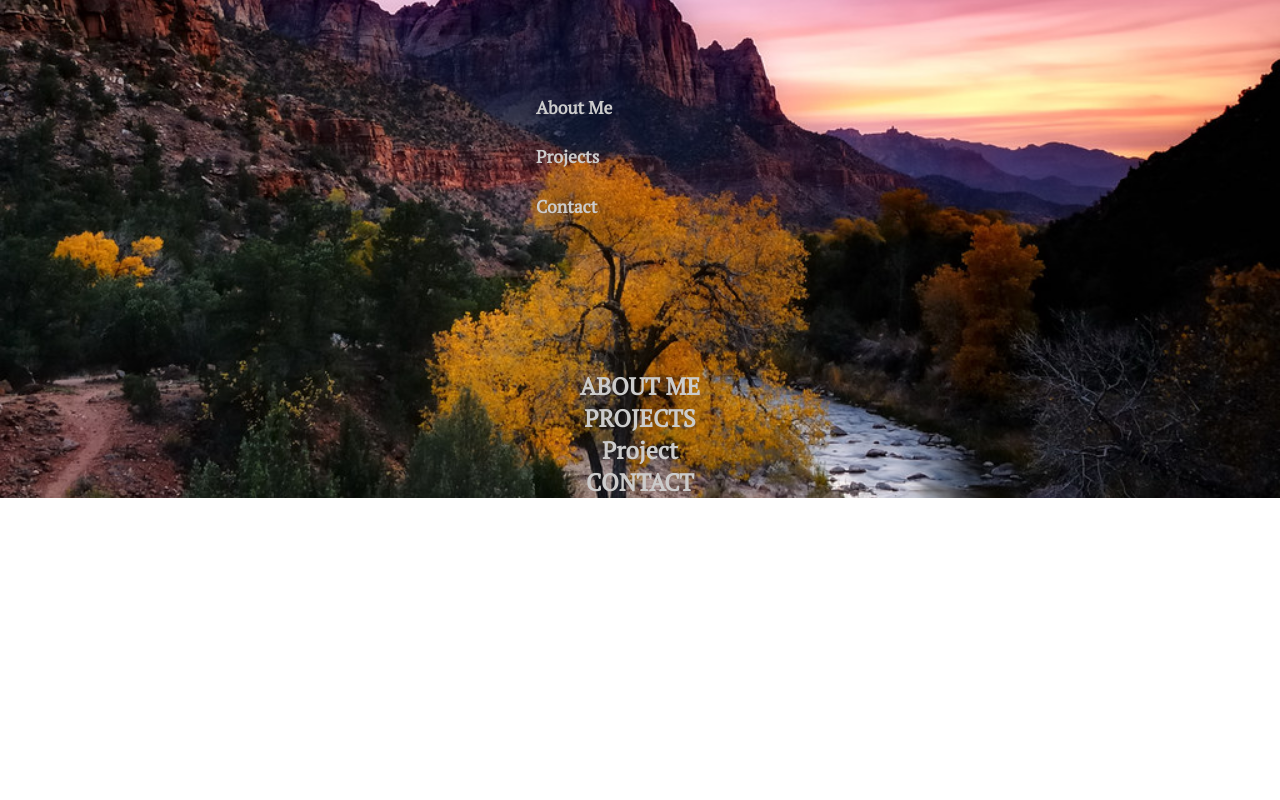
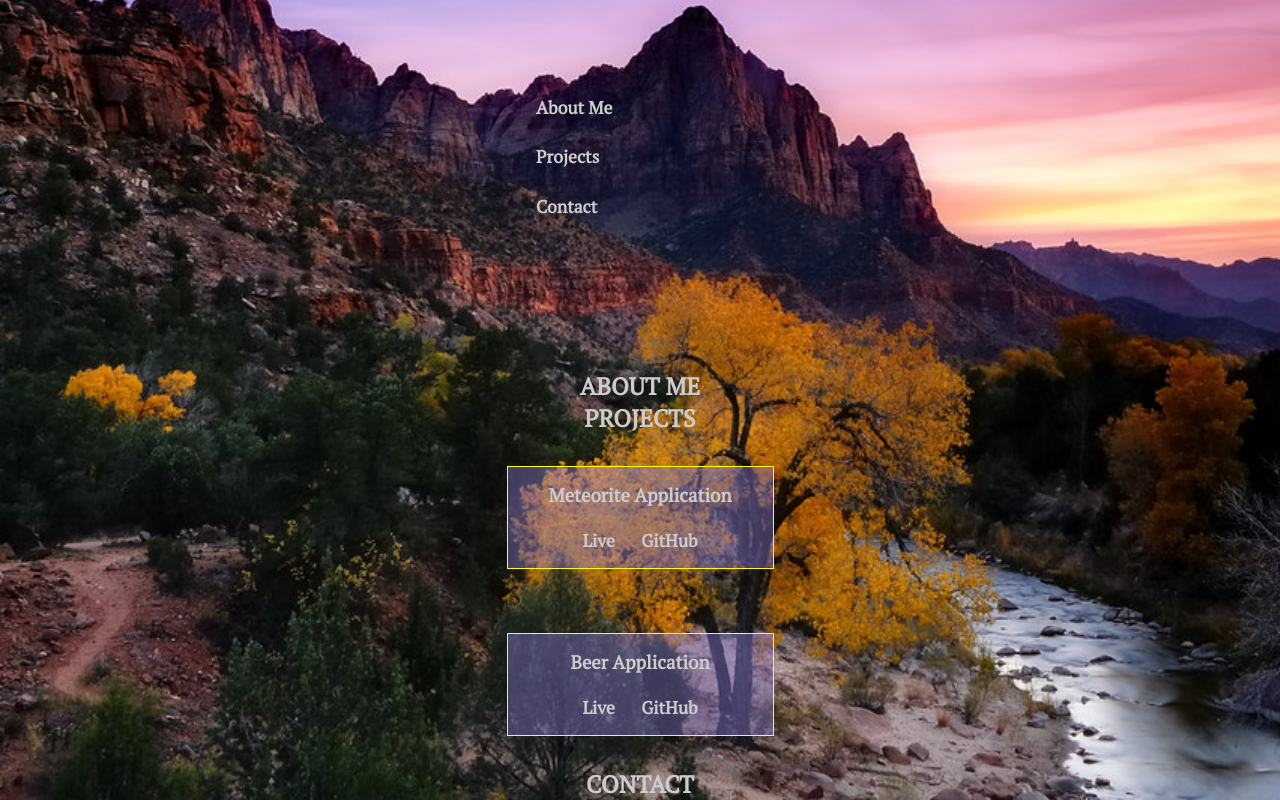
Before and after one commit to rmcguire6/react-portfolio, a React (Create React App) app: page / in a window 1280 px wide. Shown: the part 430-1230 px from the top of the page. Before the commit the page ends 928 px from the top, so only its background shows below. Built offline with nearby package versions, Linux system fonts and the light colour scheme.

Commit message:
Add test project data

```diff
--- a/src/components/Project/Project.js
+++ b/src/components/Project/Project.js
@@ -1,13 +1,18 @@
-import React from 'react'
-
-const Project = () => {
-    return (
-        <section id="Project" className="section">
-        <div className="section__header">
-           <h2 className="text">Project</h2>
-        </div>
-        </section>
-        )
-
-}
-export {Project as default}
+import React from "react";
+const Project = (props) => {
+  return (
+    <div className="project__container">
+      <h3 className="text">{props.title}</h3>
+      <br />
+      <div className="project__links">
+        <a href={props.live} className="nav__link">
+          Live
+        </a>
+        <a href={props.repo} className="nav__link">
+          GitHub
+        </a>
+      </div>
+    </div>
+  );
+};
+export { Project as default };
--- a/src/components/Projects/Projects.js
+++ b/src/components/Projects/Projects.js
@@ -1,17 +1,25 @@
-import React from 'react'
-import Project from '../Project/Project'
-
+import React from "react";
+import Project from "../Project/Project";
+import projects from "../../data/projects";
 const Projects = () => {
   return (
     <section id="projects" className="section">
       <div className="section__header">
         <h2 className="text">PROJECTS</h2>
-            </div >
-            <div className="projects __gallery">
-                <Project />
+      </div>
+      <div className="projects__display text">
+        {projects.map((project) => (
+          <Project
+            key={project.title}
+            className="project__container"
+            title={project.title}
+            live={project.live}
+            repo={project.repo}
+          />
+        ))}
       </div>
     </section>
-        )
+  );
+};
 
-}
-export {Projects as default}
+export { Projects as default };
--- /dev/null
+++ b/src/data/projects.js
@@ -0,0 +1,15 @@
+const projects = [
+  {
+    title: "Meteorite Application",
+    image: "url('../images/meteorite.jpg')",
+    live: "mcguire-solo-heroku-app.com",
+    repo: "https://github.com/rmcguire6/chingu9-solo",
+  },
+  {
+    title: "Beer Application",
+    image: "url('../images/meteorite.jpg')",
+    live: "",
+    repo: "https://github.com/rmcguire6/Geckos-Team-10",
+  },
+];
+export { projects as default };
```
Lines whose indentation alone changed are shown as unchanged.
